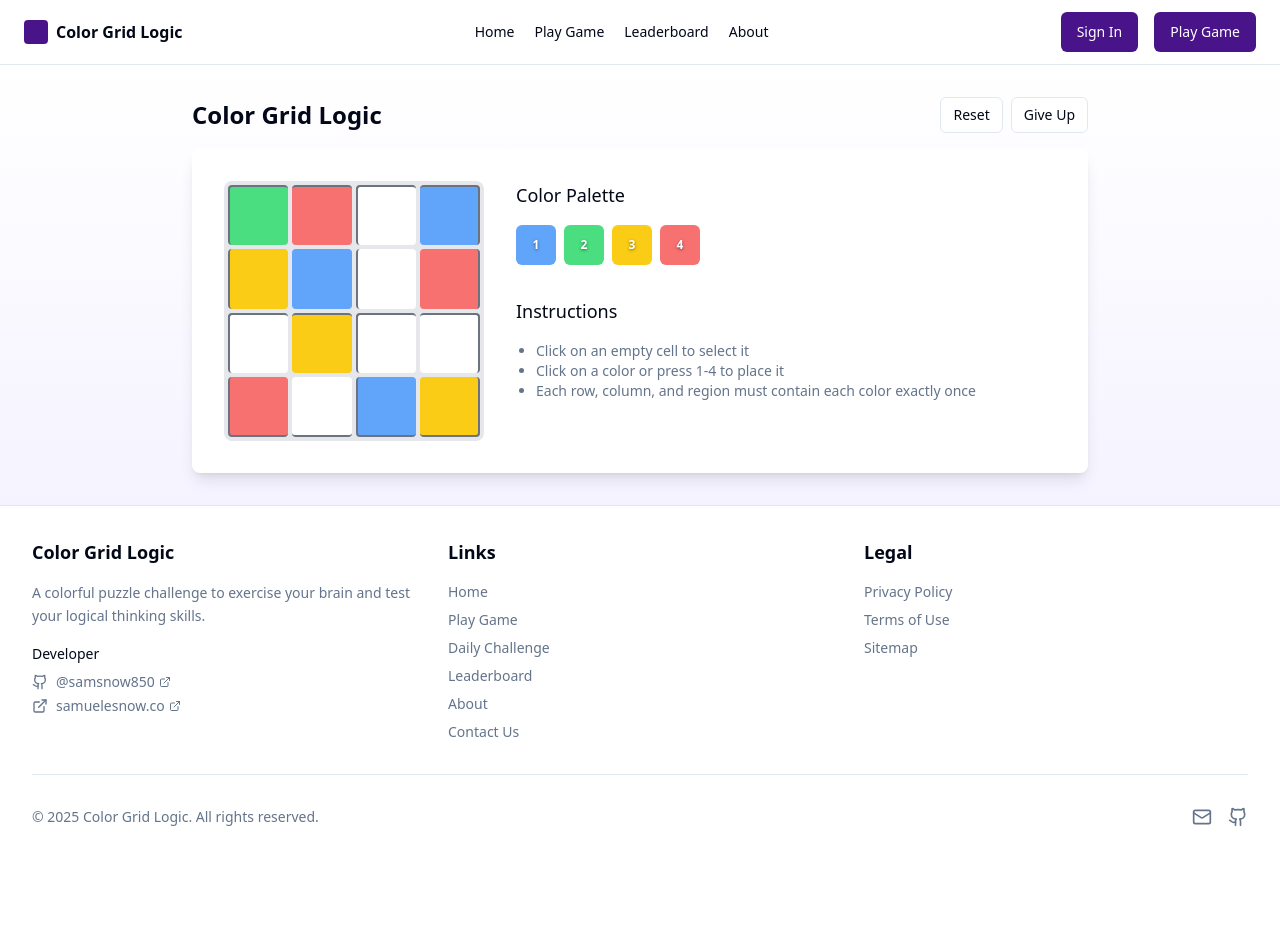
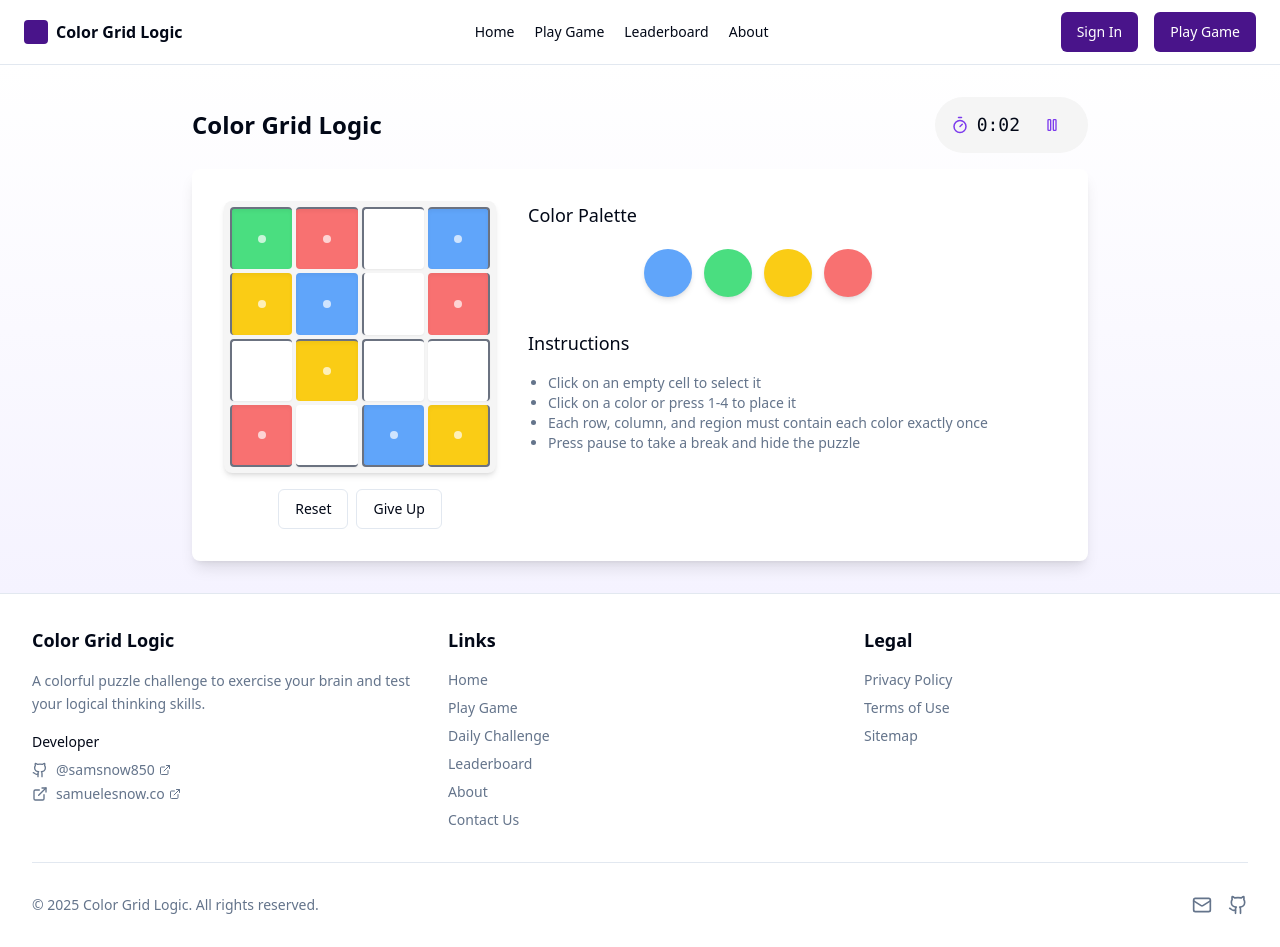
Before and after one commit to samsnow850/color-grid-logic-puzzle, a React (Vite) app: page /game in a window 1280 px wide. Both pictures are taken after a click on the button "Start Game". Before the commit the page ends 859 px from the top, so only its background shows below. Built offline with nearby package versions, Linux system fonts and the light colour scheme.

Commit message:
Refactor: Update Daily Puzzle UI and add timer
- Updated the Daily Puzzle UI to match the easy puzzle format.
- Implemented a timer with pause functionality and an overlay.
- Improved the overall UI to resemble the provided image.

```diff
--- a/src/components/game/ColorGrid.tsx
+++ b/src/components/game/ColorGrid.tsx
@@ -35,7 +35,7 @@ const ColorGrid = ({
   return (
     <div
       className={cn(
-        "grid gap-1 p-1 bg-gray-200 rounded-lg",
+        "grid gap-1 bg-neutral-100 dark:bg-gray-700 rounded-lg p-1.5 shadow-md",
         gridSize === 9 && "max-w-[500px]"
       )}
       style={{
@@ -55,10 +55,11 @@ const ColorGrid = ({
             <div
               key={`${rowIndex}-${colIndex}`}
               className={cn(
-                "aspect-square flex items-center justify-center rounded-sm cursor-pointer",
-                cell || "bg-white",
-                isSelected && "ring-2 ring-blue-500",
+                "aspect-square flex items-center justify-center rounded shadow-sm transition-all",
+                cell ? `${cell} shadow-inner` : "bg-white dark:bg-gray-800",
+                isSelected && "ring-2 ring-purple-400",
                 isPrefilled && "cursor-not-allowed",
+                !isPrefilled && "cursor-pointer hover:brightness-110",
                 isTopEdge && "border-t-2 border-gray-500",
                 isLeftEdge && "border-l-2 border-gray-500",
                 rowIndex === gridSize - 1 && "border-b-2 border-gray-500",
@@ -66,10 +67,14 @@ const ColorGrid = ({
               )}
               onClick={() => onCellClick(rowIndex, colIndex)}
               style={{
-                width: gridSize === 9 ? "40px" : gridSize === 6 ? "50px" : "60px",
-                height: gridSize === 9 ? "40px" : gridSize === 6 ? "50px" : "60px",
+                width: gridSize === 9 ? "42px" : gridSize === 6 ? "52px" : "62px",
+                height: gridSize === 9 ? "42px" : gridSize === 6 ? "52px" : "62px",
               }}
-            />
+            >
+              {isPrefilled && (
+                <span className="block w-2 h-2 bg-white dark:bg-gray-300 rounded-full opacity-70"></span>
+              )}
+            </div>
           );
         })
       ))}
--- a/src/components/game/ColorPalette.tsx
+++ b/src/components/game/ColorPalette.tsx
@@ -6,14 +6,14 @@ interface ColorPaletteProps {
 
 const ColorPalette = ({ colors, onColorSelect }: ColorPaletteProps) => {
   return (
-    <div className="flex flex-wrap gap-2">
+    <div className="flex flex-wrap justify-center gap-3 pt-2">
       {colors.map((color, index) => (
         <div
           key={index}
-          className={`${color} w-10 h-10 rounded-md cursor-pointer hover:ring-2 hover:ring-blue-500 flex items-center justify-center`}
+          className={`${color} w-12 h-12 rounded-full cursor-pointer shadow-md hover:shadow-lg transform hover:scale-105 transition-all flex items-center justify-center`}
           onClick={() => onColorSelect(color)}
         >
-          <span className="text-xs font-bold text-white text-shadow">{index + 1}</span>
+          <span className="sr-only">Color {index + 1}</span>
         </div>
       ))}
     </div>
--- /dev/null
+++ b/src/components/game/GameTimer.tsx
@@ -0,0 +1,56 @@
+
+import React, { useState, useEffect } from "react";
+import { Button } from "@/components/ui/button";
+import { Timer, Pause, Play } from "lucide-react";
+
+interface GameTimerProps {
+  isRunning: boolean;
+  onPause: () => void;
+  onResume: () => void;
+}
+
+const GameTimer = ({ isRunning, onPause, onResume }: GameTimerProps) => {
+  const [seconds, setSeconds] = useState<number>(0);
+
+  useEffect(() => {
+    let timer: number | undefined;
+
+    if (isRunning) {
+      timer = window.setInterval(() => {
+        setSeconds((prevSeconds) => prevSeconds + 1);
+      }, 1000);
+    }
+
+    return () => {
+      if (timer) clearInterval(timer);
+    };
+  }, [isRunning]);
+
+  const formatTime = (totalSeconds: number): string => {
+    const minutes = Math.floor(totalSeconds / 60);
+    const remainingSeconds = totalSeconds % 60;
+    return `${minutes}:${remainingSeconds.toString().padStart(2, '0')}`;
+  };
+
+  return (
+    <div className="flex items-center gap-2 bg-neutral-100 dark:bg-neutral-800 px-4 py-2 rounded-full">
+      <Timer size={18} className="text-purple-600 dark:text-purple-400" />
+      <span className="font-mono text-lg">{formatTime(seconds)}</span>
+
+      <Button
+        variant="ghost"
+        size="icon"
+        className="ml-1 rounded-full"
+        onClick={isRunning ? onPause : onResume}
+      >
+        {isRunning ? (
+          <Pause size={18} className="text-purple-600 dark:text-purple-400" />
+        ) : (
+          <Play size={18} className="text-purple-600 dark:text-purple-400" />
+        )}
+      </Button>
+    </div>
+  );
+};
+
+export default GameTimer;
--- /dev/null
+++ b/src/components/game/PauseOverlay.tsx
@@ -0,0 +1,30 @@
+
+import React from "react";
+import { Button } from "@/components/ui/button";
+import { Play } from "lucide-react";
+
+interface PauseOverlayProps {
+  onResume: () => void;
+}
+
+const PauseOverlay = ({ onResume }: PauseOverlayProps) => {
+  return (
+    <div className="fixed inset-0 bg-black/75 backdrop-blur-sm z-50 flex flex-col items-center justify-center">
+      <div className="bg-white dark:bg-gray-800 p-8 rounded-lg shadow-xl text-center max-w-md mx-auto">
+        <h2 className="text-2xl font-bold mb-6">Game Paused</h2>
+        <p className="mb-6 text-gray-600 dark:text-gray-300">
+          Take your time! When you're ready to continue, click the button below.
+        </p>
+        <Button
+          onClick={onResume}
+          className="bg-purple-600 hover:bg-purple-700 text-white px-6 py-4 rounded-lg flex items-center justify-center gap-2 text-lg w-full"
+        >
+          <Play size={24} />
+          Resume Game
+        </Button>
+      </div>
+    </div>
+  );
+};
+
+export default PauseOverlay;
--- a/src/pages/DailyPuzzle.tsx
+++ b/src/pages/DailyPuzzle.tsx
@@ -13,6 +13,8 @@ import Navbar from "@/components/Navbar";
 import Footer from "@/components/Footer";
 import ColorGrid from "@/components/game/ColorGrid";
 import ColorPalette from "@/components/game/ColorPalette";
+import GameTimer from "@/components/game/GameTimer";
+import PauseOverlay from "@/components/game/PauseOverlay";
 import { checkWinCondition } from "@/lib/gameLogic";
 import { Alert, AlertDescription } from "@/components/ui/alert";
 import { Info, Calendar, Clock } from "lucide-react";
@@ -41,6 +43,8 @@ const DailyPuzzle = () => {
   const [nextPuzzleTime, setNextPuzzleTime] = useState<Date | null>(null);
   const [timeUntilNextPuzzle, setTimeUntilNextPuzzle] = useState<string>("");
   const [puzzleDate, setPuzzleDate] = useState<string>("");
+  const [isTimerRunning, setIsTimerRunning] = useState(true);
+  const [isPaused, setIsPaused] = useState(false);
 
   // Check if user is logged in
   useEffect(() => {
@@ -66,6 +70,7 @@ const DailyPuzzle = () => {
 
       if (completedPuzzlesList.includes(currentDateString)) {
         setDailyCompleted(true);
+        setIsTimerRunning(false);
 
         // Calculate time until next puzzle
         const tomorrow = new Date(sfDate);
@@ -156,7 +161,7 @@ const DailyPuzzle = () => {
 
   const handleCellClick = (row: number, col: number) => {
     // Don't allow clicking if the daily puzzle is completed
-    if (dailyCompleted) return;
+    if (dailyCompleted || isPaused) return;
 
     // Don't allow clicking on pre-filled cells
     if (originalGrid[row][col] !== "") {
@@ -166,7 +171,7 @@ const DailyPuzzle = () => {
   };
 
   const handleColorSelect = (color: string) => {
-    if (dailyCompleted || !selectedCell) return;
+    if (dailyCompleted || !selectedCell || isPaused) return;
 
     const [row, col] = selectedCell;
     const newGrid = [...grid];
@@ -190,19 +195,20 @@ const DailyPuzzle = () => {
 
       setGameWon(true);
       setDailyCompleted(true);
+      setIsTimerRunning(false);
       setShowGameOverScreen(true);
     }
   };
 
   const handleReset = () => {
-    if (dailyCompleted) return;
+    if (dailyCompleted || isPaused) return;
 
     setGrid(JSON.parse(JSON.stringify(originalGrid)));
     setSelectedCell(null);
   };
 
   const handleGiveUp = () => {
-    if (dailyCompleted) return;
+    if (dailyCompleted || isPaused) return;
 
     // Mark as completed but not won
     const sfDate = getSanFranciscoDate();
@@ -219,11 +225,12 @@ const DailyPuzzle = () => {
 
     setGameWon(false);
     setDailyCompleted(true);
+    setIsTimerRunning(false);
     setShowGameOverScreen(true);
   };
 
   const handleKeyDown = (e: KeyboardEvent) => {
-    if (dailyCompleted || !selectedCell) return;
+    if (dailyCompleted || !selectedCell || isPaused) return;
 
     const keyNum = parseInt(e.key);
     if (!isNaN(keyNum) && keyNum >= 1 && keyNum <= colors.length) {
@@ -236,7 +243,17 @@ const DailyPuzzle = () => {
     return () => {
       window.removeEventListener("keydown", handleKeyDown);
     };
-  }, [selectedCell, colors, dailyCompleted]);
+  }, [selectedCell, colors, dailyCompleted, isPaused]);
+
+  const handlePauseGame = () => {
+    setIsTimerRunning(false);
+    setIsPaused(true);
+  };
+
+  const handleResumeGame = () => {
+    setIsTimerRunning(true);
+    setIsPaused(false);
+  };
 
   if (!user) {
     return null; // Don't render anything while redirecting
@@ -248,11 +265,23 @@ const DailyPuzzle = () => {
 
       <main className="flex-1 flex flex-col items-center justify-center p-4 md:p-8 bg-gradient-to-b from-background to-purple-50">
         <div className="w-full max-w-4xl">
-          <div className="mb-4 flex justify-between items-center">
+          <div className="mb-4 flex flex-col md:flex-row justify-between items-start md:items-center gap-2">
+            <div>
               <h1 className="text-2xl font-bold text-primary">Daily Challenge</h1>
+              <div className="flex items-center gap-1 text-sm text-gray-600 dark:text-gray-300">
+                <Calendar className="text-primary" size={16} />
+                <span>{puzzleDate}</span>
+              </div>
+            </div>
+
             <div className="flex items-center gap-2">
-              <Calendar className="text-primary" size={20} />
-              <span className="font-medium">{puzzleDate}</span>
+              {!dailyCompleted && (
+                <GameTimer
+                  isRunning={isTimerRunning}
+                  onPause={handlePauseGame}
+                  onResume={handleResumeGame}
+                />
+              )}
             </div>
           </div>
 
@@ -284,6 +313,7 @@ const DailyPuzzle = () => {
 
           <div className="bg-white dark:bg-gray-800 p-4 md:p-8 rounded-lg shadow-lg">
             <div className="flex flex-col md:flex-row gap-8 items-center md:items-start">
+              <div className="flex flex-col items-center gap-4">
                 <ColorGrid
                   grid={grid}
                   originalGrid={originalGrid}
@@ -291,13 +321,14 @@ const DailyPuzzle = () => {
                   selectedCell={dailyCompleted ? null : selectedCell}
                   onCellClick={handleCellClick}
                 />
+              </div>
 
               <div className="w-full md:w-auto">
-                <h2 className="text-lg font-medium mb-4">Color Palette</h2>
+                <h2 className="text-lg font-medium mb-3 text-center md:text-left">Color Palette</h2>
                 <ColorPalette colors={colors} onColorSelect={handleColorSelect} />
 
                 <div className="mt-8 space-y-4">
-                  <div className="flex gap-2">
+                  <div className="flex gap-2 justify-center md:justify-start">
                     <Button
                       variant="outline"
                       onClick={handleReset}
@@ -314,7 +345,7 @@ const DailyPuzzle = () => {
                     </Button>
                   </div>
 
-                  <div>
+                  <div className="text-center md:text-left">
                     <h2 className="text-lg font-medium mb-2">Daily Challenge</h2>
                     <p className="text-sm text-muted-foreground">
                       A new puzzle is available each day at midnight San Francisco time (PT).
@@ -327,6 +358,9 @@ const DailyPuzzle = () => {
           </div>
         </div>
       </main>
+
+      {/* Pause Overlay */}
+      {isPaused && <PauseOverlay onResume={handleResumeGame} />}
 
       <Dialog open={showGameOverScreen} onOpenChange={setShowGameOverScreen}>
         <DialogContent className="sm:max-w-md">
@@ -361,7 +395,7 @@ const DailyPuzzle = () => {
               Return Home
             </Button>
             <Button
-              className="bg-purple-600 hover:bg-purple-700"
+              className="bg-purple-600 hover:bg-purple-700 text-white"
               onClick={() => {
                 setShowGameOverScreen(false);
                 navigate("/game");
--- a/src/pages/Game.tsx
+++ b/src/pages/Game.tsx
@@ -14,6 +14,8 @@ import Navbar from "@/components/Navbar";
 import Footer from "@/components/Footer";
 import ColorGrid from "@/components/game/ColorGrid";
 import ColorPalette from "@/components/game/ColorPalette";
+import GameTimer from "@/components/game/GameTimer";
+import PauseOverlay from "@/components/game/PauseOverlay";
 import { DifficultyLevel, generatePuzzle, checkWinCondition } from "@/lib/gameLogic";
 import { Alert, AlertDescription } from "@/components/ui/alert";
 import { Info } from "lucide-react";
@@ -33,6 +35,8 @@ const Game = () => {
   ]);
   const [error, setError] = useState<string | null>(null);
   const [previewGrid, setPreviewGrid] = useState<JSX.Element | null>(null);
+  const [isTimerRunning, setIsTimerRunning] = useState(false);
+  const [isPaused, setIsPaused] = useState(false);
 
   // Initialize with preview colors based on difficulty
   useEffect(() => {
@@ -77,20 +81,24 @@ const Game = () => {
         previewElements.push(
           <div
             key={`preview-${i}-${j}`}
-            className={`${previewColors[colorIndex]} rounded-sm
+            className={`${previewColors[colorIndex]} rounded-sm shadow-sm
               ${isTopEdge ? "border-t-2 border-gray-500" : ""}
               ${isLeftEdge ? "border-l-2 border-gray-500" : ""}
               ${isBottomEdge ? "border-b-2 border-gray-500" : ""}
               ${isRightEdge ? "border-r-2 border-gray-500" : ""}`
             }
-          />
+          >
+            {(i + j) % 3 === 0 && (
+              <div className="w-2 h-2 bg-white rounded-full mx-auto my-auto"></div>
+            )}
+          </div>
         );
       }
     }
 
     setPreviewGrid(
       <div
-        className="grid gap-1 p-2 bg-gray-100 rounded-lg mx-auto"
+        className="grid gap-1 p-2 bg-neutral-100 dark:bg-gray-700 rounded-lg mx-auto"
         style={{
           gridTemplateColumns: `repeat(${gridSizeValue}, minmax(0, 1fr))`,
           gridTemplateRows: `repeat(${gridSizeValue}, minmax(0, 1fr))`,
@@ -112,6 +120,7 @@ const Game = () => {
       setError(null);
       scrollToTop();
 
+      // For medium difficulty, we'll just make a bigger easy grid (4x4 -> 6x6)
       if (difficulty === "medium") {
         newGridSize = 6;
         colorCount = 6;
@@ -136,6 +145,8 @@ const Game = () => {
 
       setShowTitleScreen(false);
       setShowGameOverScreen(false);
+      setIsTimerRunning(true);
+      setIsPaused(false);
     } catch (err) {
       console.error("Error starting game:", err);
       setError("There was a problem starting the game. Please try a different difficulty level.");
@@ -145,6 +156,9 @@ const Game = () => {
   };
 
   const handleCellClick = (row: number, col: number) => {
+    // Don't allow clicking if paused
+    if (isPaused) return;
+
     // Don't allow clicking on pre-filled cells
     if (originalGrid[row][col] !== "") {
       return;
@@ -153,7 +167,7 @@ const Game = () => {
   };
 
   const handleColorSelect = (color: string) => {
-    if (!selectedCell) return;
+    if (!selectedCell || isPaused) return;
 
     const [row, col] = selectedCell;
     const newGrid = [...grid];
@@ -164,21 +178,27 @@ const Game = () => {
     if (checkWinCondition(newGrid)) {
       setGameWon(true);
       setShowGameOverScreen(true);
+      setIsTimerRunning(false);
     }
   };
 
   const handleReset = () => {
+    if (isPaused) return;
+
     setGrid(JSON.parse(JSON.stringify(originalGrid)));
     setSelectedCell(null);
   };
 
   const handleGiveUp = () => {
+    if (isPaused) return;
+
     setGameWon(false);
     setShowGameOverScreen(true);
+    setIsTimerRunning(false);
   };
 
   const handleKeyDown = (e: KeyboardEvent) => {
-    if (!selectedCell) return;
+    if (!selectedCell || isPaused) return;
 
     const keyNum = parseInt(e.key);
     if (!isNaN(keyNum) && keyNum >= 1 && keyNum <= colors.length) {
@@ -191,7 +211,17 @@ const Game = () => {
     return () => {
       window.removeEventListener("keydown", handleKeyDown);
     };
-  }, [selectedCell, colors]);
+  }, [selectedCell, colors, isPaused]);
+
+  const handlePauseGame = () => {
+    setIsTimerRunning(false);
+    setIsPaused(true);
+  };
+
+  const handleResumeGame = () => {
+    setIsTimerRunning(true);
+    setIsPaused(false);
+  };
 
   return (
     <div className="min-h-screen flex flex-col">
@@ -199,7 +229,7 @@ const Game = () => {
 
       <main className="flex-1 flex flex-col items-center justify-center p-4 md:p-8 bg-gradient-to-b from-background to-purple-50">
         {showTitleScreen ? (
-          <div className="max-w-md w-full bg-white p-6 rounded-lg shadow-lg">
+          <div className="max-w-md w-full bg-white dark:bg-gray-800 p-6 rounded-lg shadow-lg">
             <h1 className="text-3xl font-bold mb-6 text-center">Color Grid Logic</h1>
             <p className="mb-6 text-center text-muted-foreground">
               Fill the grid with colors following Sudoku-style rules.
@@ -238,7 +268,7 @@ const Game = () => {
             )}
 
             <Button
-              className="w-full bg-purple-600 hover:bg-purple-700"
+              className="w-full bg-purple-600 hover:bg-purple-700 text-white"
               size="lg"
               onClick={startNewGame}
             >
@@ -249,26 +279,19 @@ const Game = () => {
           <div className="w-full max-w-4xl">
             <div className="mb-4 flex justify-between items-center">
               <h1 className="text-2xl font-bold">Color Grid Logic</h1>
-              <div className="flex gap-2">
-                <Button
-                  variant="outline"
-                  size="sm"
-                  onClick={handleReset}
-                >
-                  Reset
-                </Button>
-                <Button
-                  variant="outline"
-                  size="sm"
-                  onClick={handleGiveUp}
-                >
-                  Give Up
-                </Button>
-              </div>
+
+              {!showTitleScreen && !showGameOverScreen && (
+                <GameTimer
+                  isRunning={isTimerRunning}
+                  onPause={handlePauseGame}
+                  onResume={handleResumeGame}
+                />
+              )}
             </div>
 
-            <div className="bg-white p-4 md:p-8 rounded-lg shadow-lg">
+            <div className="bg-white dark:bg-gray-800 p-4 md:p-8 rounded-lg shadow-lg">
               <div className="flex flex-col md:flex-row gap-8 items-center md:items-start">
+                <div className="flex flex-col items-center gap-4">
                   <ColorGrid
                     grid={grid}
                     originalGrid={originalGrid}
@@ -277,16 +300,35 @@ const Game = () => {
                     onCellClick={handleCellClick}
                   />
 
+                  <div className="flex gap-2">
+                    <Button
+                      variant="outline"
+                      onClick={handleReset}
+                      disabled={isPaused}
+                    >
+                      Reset
+                    </Button>
+                    <Button
+                      variant="outline"
+                      onClick={handleGiveUp}
+                      disabled={isPaused}
+                    >
+                      Give Up
+                    </Button>
+                  </div>
+                </div>
+
                 <div className="w-full md:w-auto">
-                  <h2 className="text-lg font-medium mb-4">Color Palette</h2>
+                  <h2 className="text-lg font-medium mb-3 text-center md:text-left">Color Palette</h2>
                   <ColorPalette colors={colors} onColorSelect={handleColorSelect} />
 
                   <div className="mt-8">
-                    <h2 className="text-lg font-medium mb-4">Instructions</h2>
+                    <h2 className="text-lg font-medium mb-4 text-center md:text-left">Instructions</h2>
                     <ul className="list-disc pl-5 text-sm text-muted-foreground">
                       <li>Click on an empty cell to select it</li>
                       <li>Click on a color or press 1-{colors.length} to place it</li>
                       <li>Each row, column, and region must contain each color exactly once</li>
+                      <li>Press pause to take a break and hide the puzzle</li>
                     </ul>
                   </div>
                 </div>
@@ -295,6 +337,9 @@ const Game = () => {
           </div>
         )}
       </main>
+
+      {/* Pause Overlay */}
+      {isPaused && <PauseOverlay onResume={handleResumeGame} />}
 
       <Dialog open={showGameOverScreen} onOpenChange={setShowGameOverScreen}>
         <DialogContent className="sm:max-w-md">
@@ -314,7 +359,7 @@ const Game = () => {
 
           <DialogFooter className="flex flex-col sm:flex-row gap-2">
             <Button
-              className="bg-purple-600 hover:bg-purple-700"
+              className="bg-purple-600 hover:bg-purple-700 text-white"
               onClick={startNewGame}
             >
               {gameWon ? "Play Again" : "New Puzzle"}
```
Lines whose indentation alone changed are shown as unchanged.
